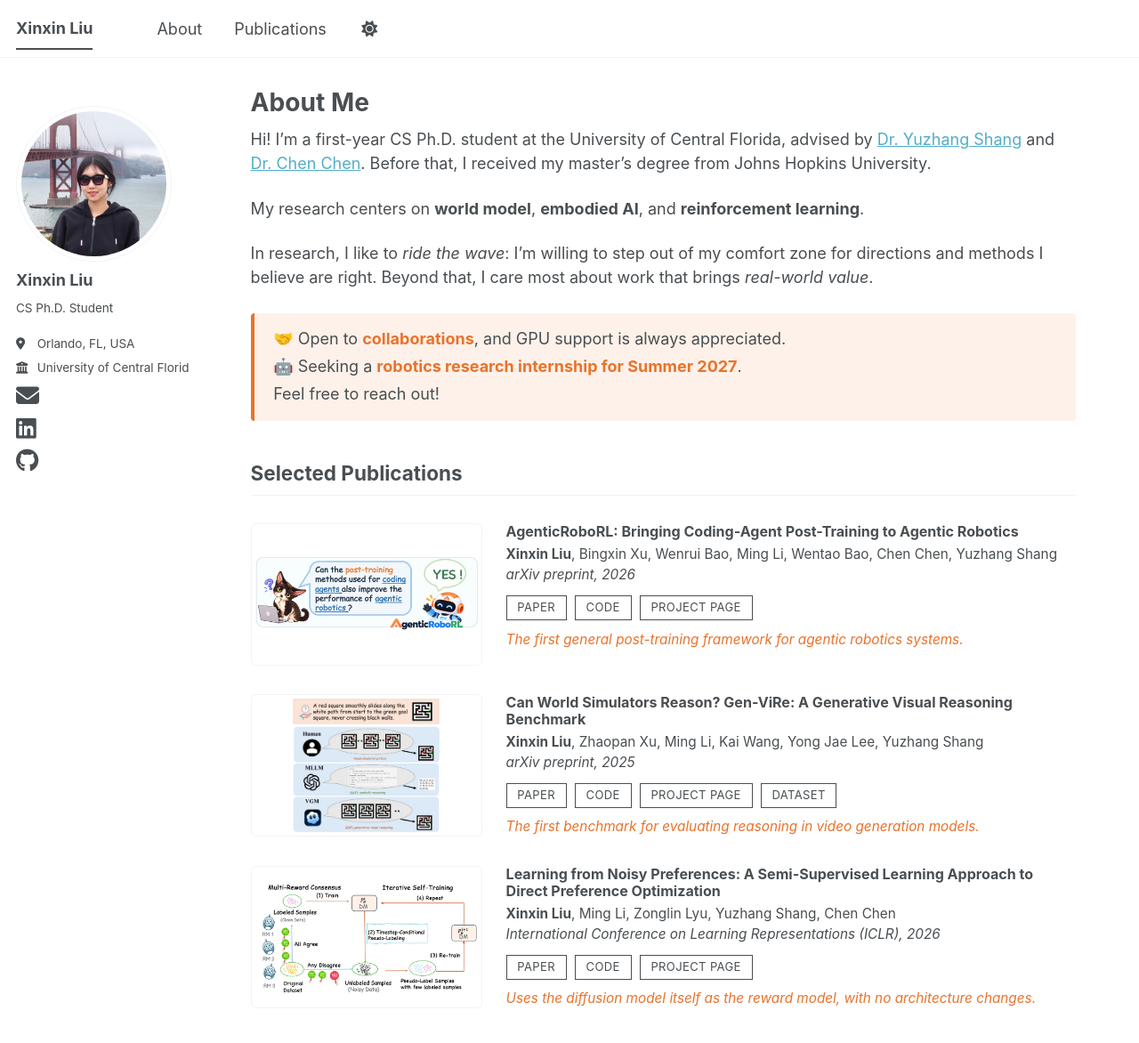
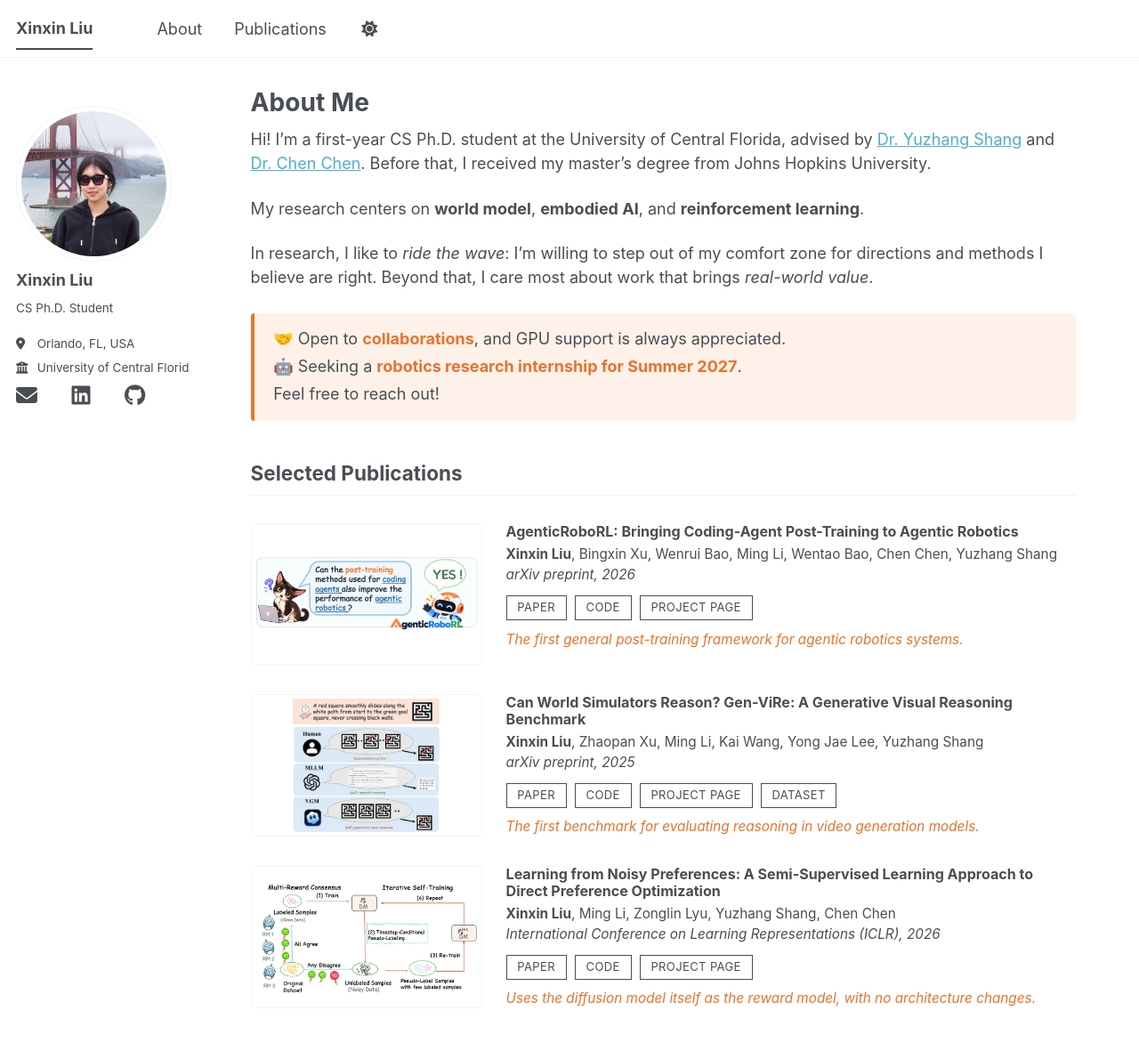
Before and after one commit to xinxinliu-ai/xinxinliu-ai.github.io, a Jekyll site: the page built from _pages/about.md, in a window 1280 px wide and 1284 px high. Shown: the top 1172 px of the window at 89% size. Built offline with Jekyll 4.4.1, drawn with Linux system fonts in a browser that asks for light colours; a style sheet for code colours, icons or effects is not loaded.

Commit message:
Lay sidebar icons out in a row

```diff
--- a/_sass/layout/_homepage.scss
+++ b/_sass/layout/_homepage.scss
@@ -119,7 +119,12 @@ $hp-accent: #e8732c;
   }
 }
 
-/* Sidebar links: icon only, stacked vertically */
+/* Sidebar links: icon only, in one row */
+.author__urls li:not(.author__desktop) {
+  display: inline-block;
+  margin-right: 0.7em;
+}
+
 .author__urls li a {
   display: inline-block;
   margin: 0.15em 0;
@@ -129,8 +134,8 @@ $hp-accent: #e8732c;
   i,
   i[class*="fa-"],
   i[class*="ai-"] {
-    font-size: 26px;
-    width: 1.25em;
+    font-size: 24px;
+    width: auto;
     color: inherit;
   }
 
```
